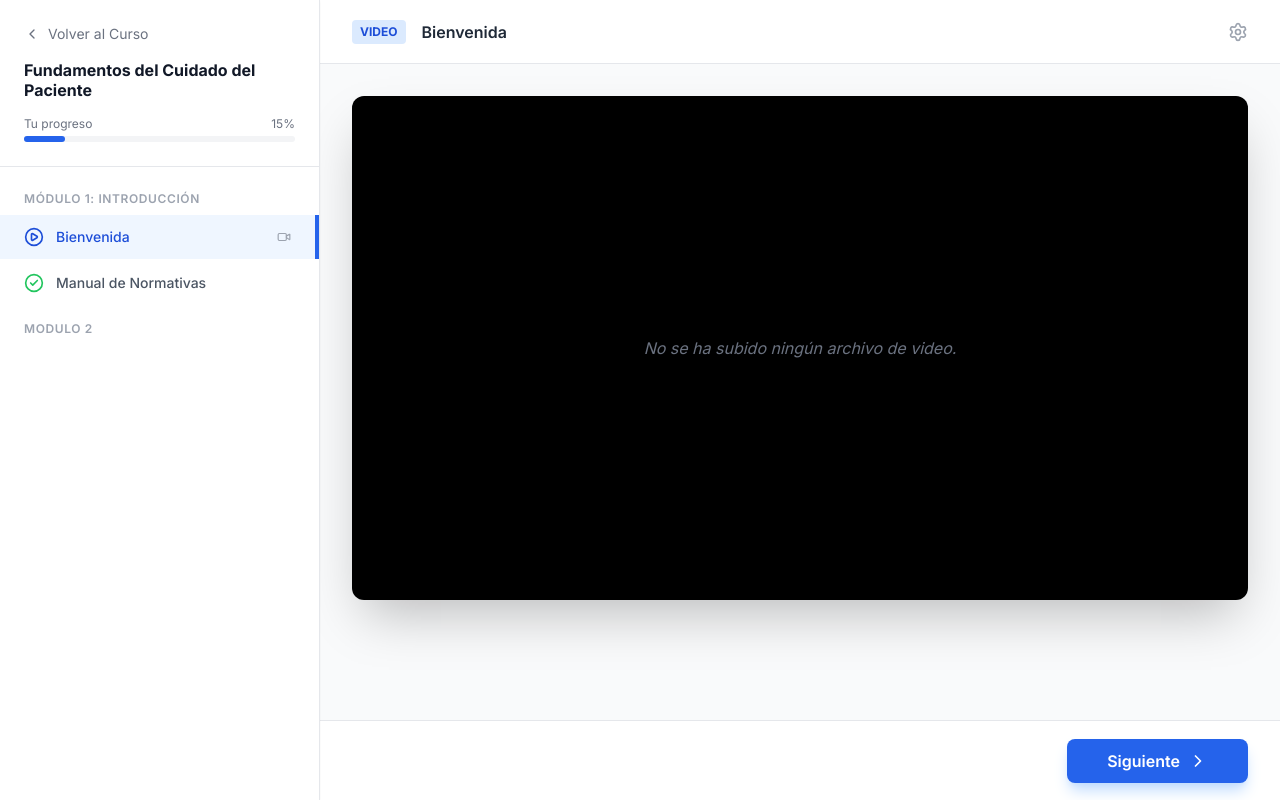
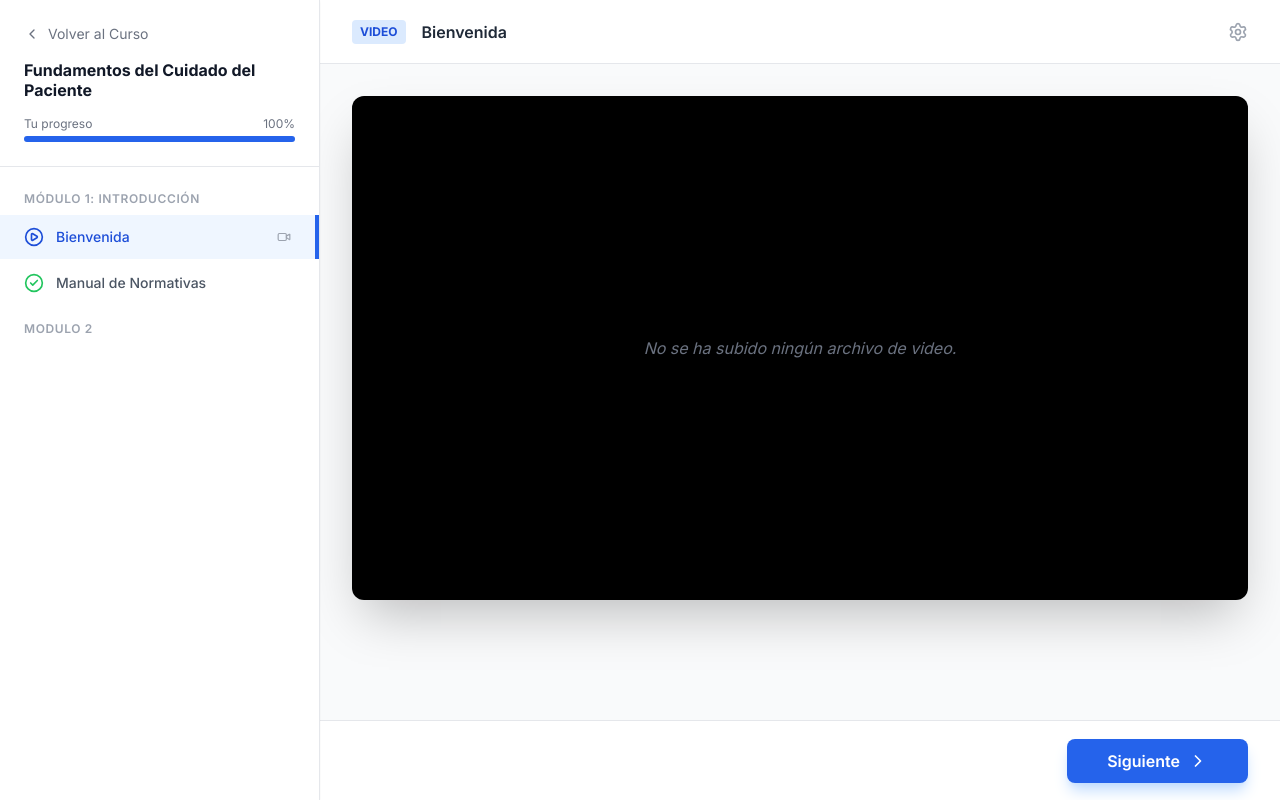
Before and after one commit to PapConAbrilar/RedCuidado, a Django app: page /course/1/learn/ in a window 1280 px wide. Run offline with Django 5.2, Linux system fonts and the light colour scheme; a user stored in the database is signed in; data comes from the database, SQL or seed files in the repository; some libraries are stand-ins or nearby versions.

Commit message:
Feat: Calculate and display dynamic progress percentage in learning view

```diff
--- a/RedCuidado/lms/templates/lms/learning.html
+++ b/RedCuidado/lms/templates/lms/learning.html
@@ -14,10 +14,10 @@
             <div class="mt-4">
                 <div class="flex justify-between text-xs text-gray-500 mb-1">
                     <span>Tu progreso</span>
-                    <span>15%</span>
+                    <span>{{ progress_percentage }}%</span>
                 </div>
                 <div class="w-full bg-gray-100 rounded-full h-1.5">
-                    <div class="bg-blue-600 h-1.5 rounded-full" style="width: 15%;"></div>
+                    <div class="bg-blue-600 h-1.5 rounded-full transition-all duration-500" style="width: {{ progress_percentage }}%;"></div>
                 </div>
             </div>
         </div>
--- a/RedCuidado/lms/views.py
+++ b/RedCuidado/lms/views.py
@@ -621,6 +621,10 @@ def learning_view(request, course_id, content_id=None):
     prev_content = all_content[current_index - 1] if current_index > 0 else None
     next_content = all_content[current_index + 1] if current_index < len(all_content) - 1 else None
 
+    total_content = len(all_content)
+    completed_count = len(completed_ids)
+    progress_percentage = int((completed_count / total_content) * 100) if total_content > 0 else 0
+
     context = {
         'course': course,
         'modules': modules,
@@ -628,6 +632,7 @@ def learning_view(request, course_id, content_id=None):
         'prev_content': prev_content,
         'next_content': next_content,
         'completed_ids': completed_ids,
+        'progress_percentage': progress_percentage,
         'active_menu': 'courses',
     }
     return render(request, 'lms/learning.html', context)
```
